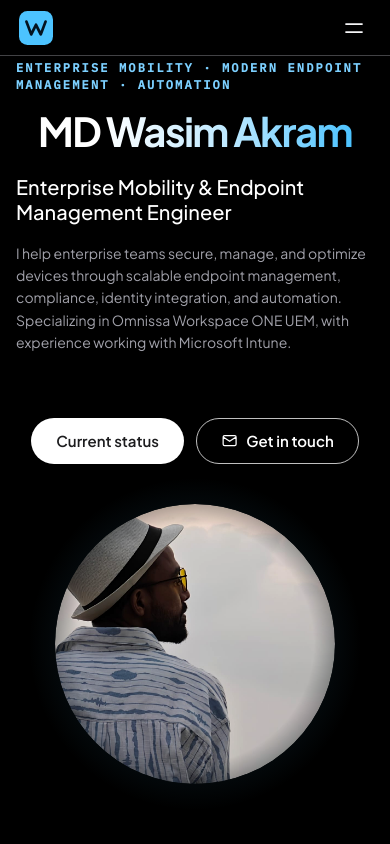
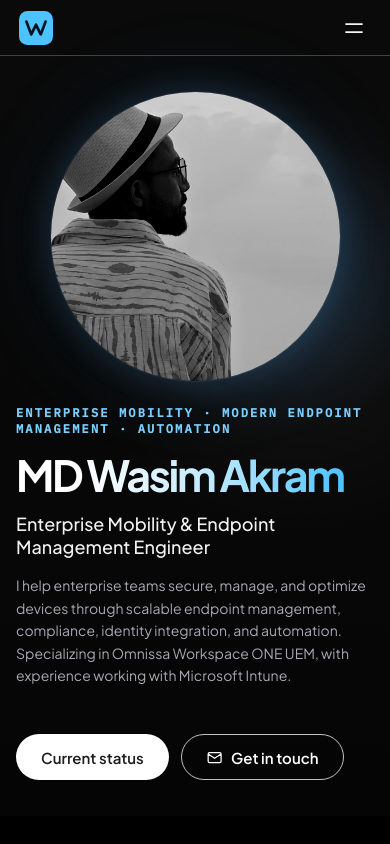
Before and after one commit to akramw/MyProfile, a React (Vite) app: page / in a window 390 px wide. Shown: the top 844 px of the page. Built offline with nearby package versions, Linux system fonts and the light colour scheme.

Commit message:
Refactor Hero.module.css for improved layout and styles
Updated styles for the Hero section, including background gradients, layout changes to grid, and responsive adjustments.

```diff
--- a/src/sections/Hero/Hero.module.css
+++ b/src/sections/Hero/Hero.module.css
@@ -1,68 +1,75 @@
 .hero {
   position: relative;
-  background: #000; /* Pure black background */
   overflow: hidden;
-  display: flex;
-  flex-direction: column;
-  min-height: max(640px, 100svh);
+  min-height: max(620px, 88svh);
+  background:
+    radial-gradient(circle at 72% 34%, rgba(74, 163, 255, 0.16), transparent 26%),
+    radial-gradient(circle at 76% 38%, rgba(255, 255, 255, 0.05), transparent 40%),
+    linear-gradient(180deg, #0a0a0a 0%, #050505 100%);
 }
 
 .inner {
   position: relative;
   z-index: 2;
-  display: flex;
-  flex-direction: row-reverse; /* Put image on right, text on left */
+  display: grid;
+  grid-template-columns: minmax(0, 1.1fr) minmax(320px, 0.9fr);
   align-items: center;
-  justify-content: space-between;
-  gap: 40px;
-  padding-top: clamp(80px, 15vh, 120px);
-  width: 100%;
+  gap: clamp(28px, 4vw, 72px);
+  min-height: inherit;
+  padding-top: clamp(92px, 13vh, 132px);
+  padding-bottom: clamp(28px, 5vh, 56px);
+}
+
+.copy {
+  max-width: min(60vw, 720px);
 }
 
 .photo {
-  flex: 1;
+  position: relative;
   display: flex;
   justify-content: center;
   align-items: center;
-  position: relative;
+  min-height: 520px;
 }
 
-/* The circular glowing effect behind the photo */
 .photo::before {
   content: "";
   position: absolute;
-  width: 120%;
-  height: 120%;
-  background: radial-gradient(circle, rgba(76, 195, 255, 0.25) 0%, transparent 70%);
+  width: clamp(360px, 36vw, 560px);
+  aspect-ratio: 1;
+  border-radius: 50%;
+  background: radial-gradient(
+    circle at center,
+    rgba(90, 175, 255, 0.34) 0%,
+    rgba(90, 175, 255, 0.2) 22%,
+    rgba(90, 175, 255, 0.08) 38%,
+    transparent 68%
+  );
+  filter: blur(20px);
   z-index: 0;
 }
 
 .figure {
   position: relative;
-  width: clamp(300px, 35vw, 500px);
-  aspect-ratio: 1 / 1;
+  width: clamp(300px, 32vw, 500px);
+  aspect-ratio: 1;
   border-radius: 50%;
   overflow: hidden;
-  /* Circular mask with soft edges */
-  mask-image: radial-gradient(circle, black 60%, transparent 100%);
-  -webkit-mask-image: radial-gradient(circle, black 60%, transparent 100%);
-  animation: in 1.4s var(--ease) 0.15s both;
   z-index: 1;
+  box-shadow:
+    0 0 0 1px rgba(255, 255, 255, 0.06),
+    0 0 38px rgba(90, 175, 255, 0.18),
+    0 0 110px rgba(90, 175, 255, 0.08);
+  animation: in 1.15s var(--ease) 0.1s both;
 }
 
 .portrait {
   display: block;
   width: 100%;
   height: 100%;
-  object-fit: cover; /* Ensures the photo fills the circle */
-  filter: contrast(1.1); /* Slight boost to match the sharp look */
-}
-
-.copy {
-  flex: 1;
-  max-width: 600px;
-  text-align: left;
-  z-index: 2;
+  object-fit: cover;
+  object-position: center center;
+  filter: grayscale(1) contrast(1.18) brightness(0.9);
 }
 
 .eyebrow {
@@ -75,63 +82,86 @@
 }
 
 .name {
-  font: 700 clamp(40px, 8vw, 85px) / 1.05 var(--sans);
-  letter-spacing: -0.04em;
+  white-space: nowrap;
+  font: 700 clamp(44px, 7.3vw, 88px) / 0.96 var(--sans);
+  letter-spacing: -0.055em;
   color: #fff;
   animation: fade 0.9s var(--ease) 0.2s both;
 }
 
 .role {
-  margin: 22px 0 18px;
-  font-size: clamp(20px, 2.5vw, 28px);
+  margin: 18px 0 16px;
+  font-size: clamp(18px, 2.2vw, 26px);
   font-weight: 500;
   line-height: 1.25;
-  color: #fff;
-  animation: fade 0.8s var(--ease) 0.4s both;
+  color: #f1f1f1;
+  animation: fade 0.8s var(--ease) 0.35s both;
 }
 
 .lede {
-  max-width: 32em;
-  font: 400 clamp(14px, 1.5vw, 18px) / 1.6 var(--sans);
-  color: #a1a1aa;
-  animation: fade 0.8s var(--ease) 0.55s both;
+  max-width: 34em;
+  font: 400 clamp(14px, 1.35vw, 17px) / 1.6 var(--sans);
+  color: #a9a9b3;
+  animation: fade 0.8s var(--ease) 0.5s both;
 }
 
 .cta {
   display: flex;
   flex-wrap: wrap;
   gap: var(--s3);
-  margin-top: var(--s8);
-  animation: fade 0.8s var(--ease) 0.7s both;
+  margin-top: var(--s7);
+  animation: fade 0.8s var(--ease) 0.65s both;
 }
 
 @keyframes in {
-  from { opacity: 0; transform: scale(0.9); }
-  to { opacity: 1; transform: scale(1); }
+  from {
+    opacity: 0;
+    transform: translateY(16px) scale(0.985);
+  }
+  to {
+    opacity: 1;
+    transform: translateY(0) scale(1);
+  }
 }
 
 @keyframes fade {
-  from { opacity: 0; transform: translateY(20px); }
-  to { opacity: 1; transform: translateY(0); }
+  from {
+    opacity: 0;
+    transform: translateY(12px);
+  }
+  to {
+    opacity: 1;
+    transform: translateY(0);
+  }
 }
 
-/* Mobile Responsive */
 @media (max-width: 860px) {
   .inner {
-    flex-direction: column-reverse; /* Stack image on top of text for mobile */
-    text-align: center;
-    padding-top: 60px;
+    grid-template-columns: 1fr;
+    gap: 24px;
+    padding-top: 92px;
+    padding-bottom: 36px;
   }
+
+  .photo {
+    order: -1;
+    min-height: auto;
+  }
+
+  .figure {
+    width: min(74vw, 340px);
+  }
+
+  .photo::before {
+    width: min(84vw, 420px);
+  }
+
   .copy {
-    margin: 0 auto;
-    display: flex;
-    flex-direction: column;
-    align-items: center;
+    max-width: 100%;
   }
-  .cta {
-    justify-content: center;
-  }
-  .figure {
-    width: 280px;
+
+  .name {
+    white-space: normal;
+    font-size: clamp(36px, 11vw, 72px);
   }
 }
```
